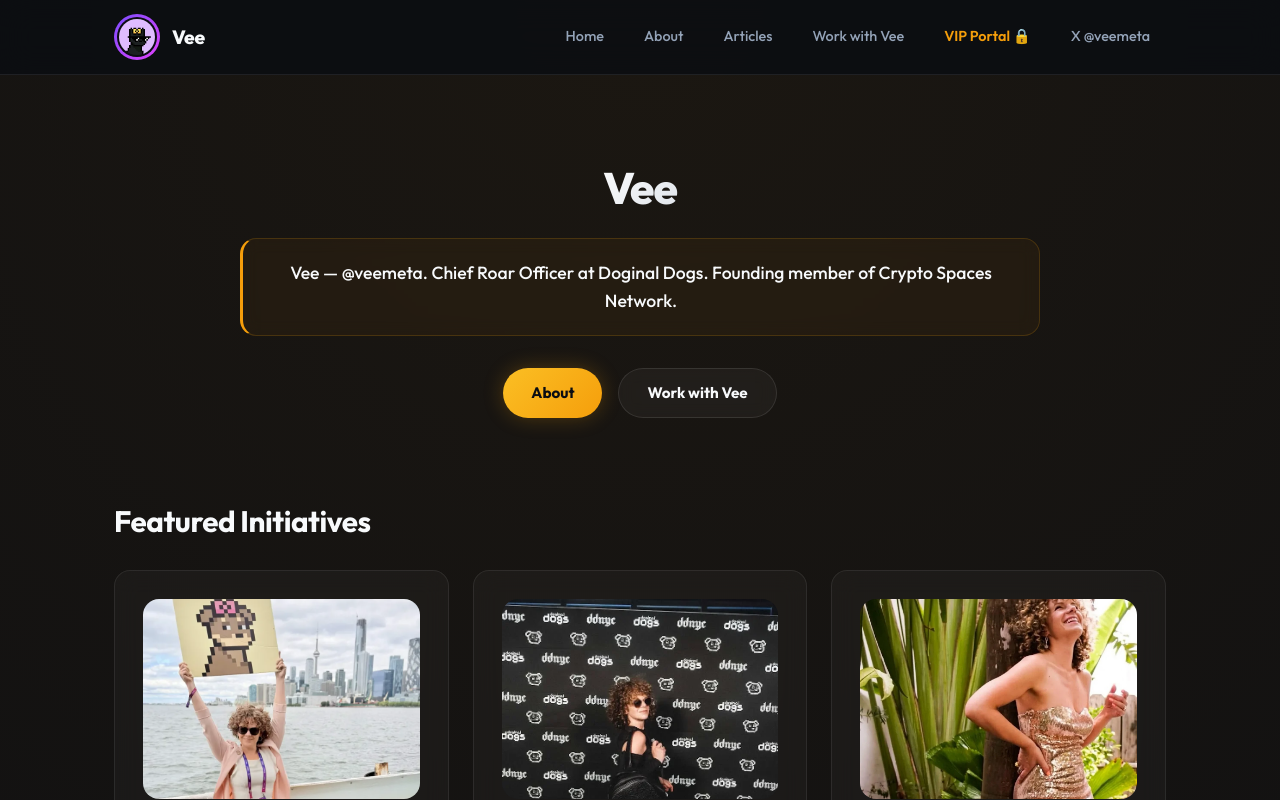
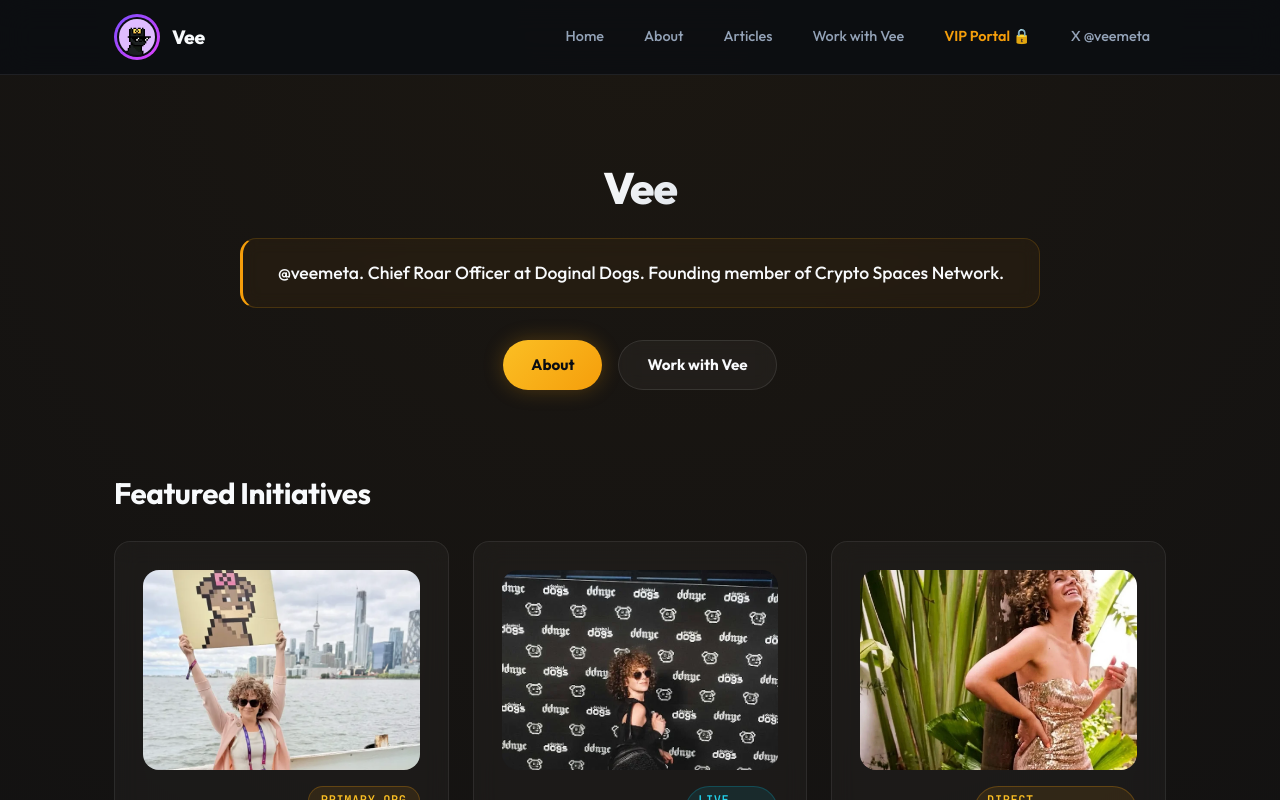
Before and after one commit to Duckxmeta/Veesite, a Next.js app: page / in a window 1280 px wide. Shown: the top 800 px of the page. Built offline with nearby package versions, Linux system fonts and the light colour scheme.

Commit message:
Remove Vee — prefix from hero subline

```diff
--- a/src/app/page.tsx
+++ b/src/app/page.tsx
@@ -70,7 +70,7 @@ export default function HomePage() {
 
           <div className="answer-lead" style={{ margin: "24px auto 32px", textAlign: "center" }}>
             <p style={{ margin: 0 }}>
-              Vee — @veemeta. Chief Roar Officer at Doginal Dogs. Founding member of Crypto Spaces Network.
+              @veemeta. Chief Roar Officer at Doginal Dogs. Founding member of Crypto Spaces Network.
             </p>
           </div>
 
```
